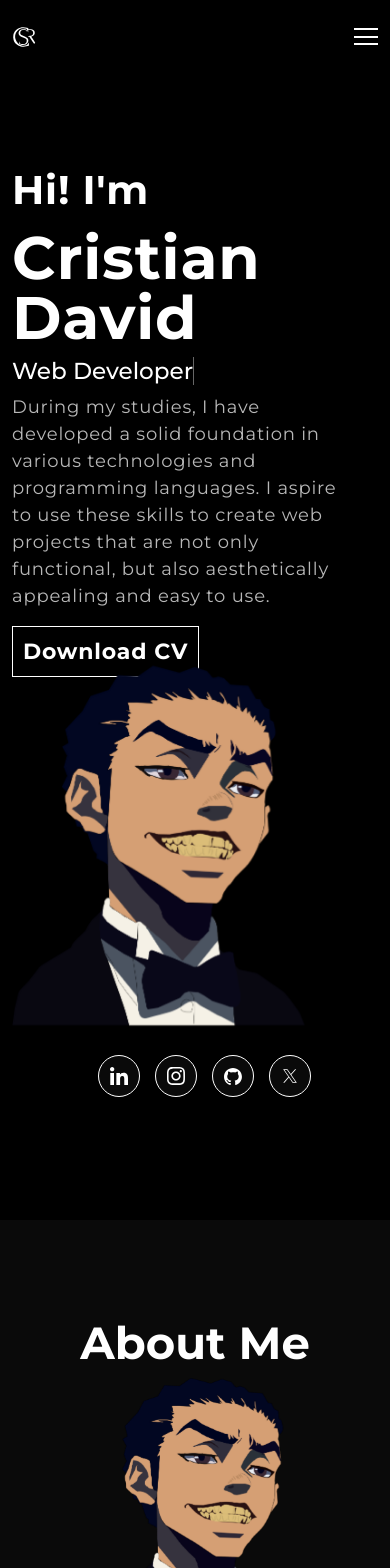
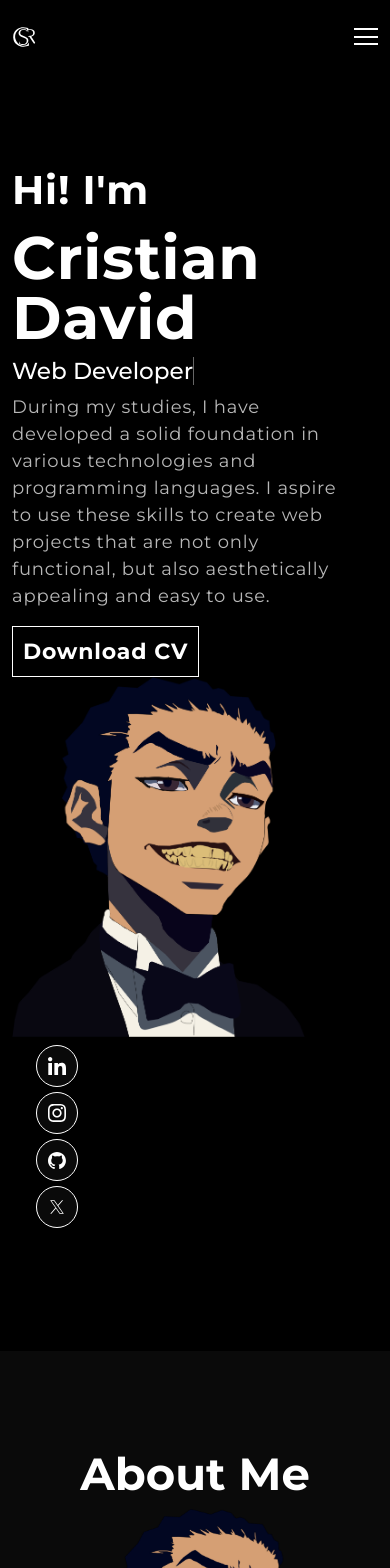
Before and after one commit to CristianDCM/portfolio-web, a React (Create React App) app: page / in a window 390 px wide. Shown: the top 1568 px of the page. Built offline with nearby package versions, Linux system fonts and the light colour scheme.

Commit message:
Actualizar estilos y texto en el componente Banner.js

```diff
--- a/src/App.css
+++ b/src/App.css
@@ -92,6 +92,7 @@ input:focus, textarea:focus, select:focus {
 	}
 }
 
+
 p.success {
 	color: green;
 }
@@ -116,7 +117,6 @@ nav.navbar .navbar-toggler {
   border: 0;
   padding: 0;
 }
-
 .navbar-brand img{
   width: 70%; /*Tamaño logo*/
 }
@@ -154,19 +154,12 @@ span.navbar-text {
 }
 
 @media (max-width: 768px) {
-  .social-icon { /* Responsive mobile icons */
-    display: flex;
-    justify-content: center;
-    margin-top: 10px;
-    width: 100%;
-  }
   .social-icon a {
     margin-left: 10px;
   }
   .navbar-brand img { /* Responsive mobile logo */
     width: 100%;
 }
-
 }
 .social-icon a {
     width: 42px;
@@ -321,7 +314,7 @@ nav.navbar .navbar-toggler[aria-expanded="true"] .navbar-toggler-icon {
 }
 
 .mov-img {
-  animation: updown 3s linear infinite;
+  /* animation: updown 3s linear infinite; */
   width: 80%;
 }
 @keyframes updown {
@@ -573,7 +566,6 @@ nav.navbar .navbar-toggler[aria-expanded="true"] .navbar-toggler-icon {
   width: 100%;
   background: rgba(255, 255, 255, 0.1);
   border: 1px solid rgba(255, 255, 255, 0.5);
-  /* border-radius: 6px; */
   color: #fff;
   margin: 0 0 8px 0;
   padding: 18px 26px;
@@ -630,7 +622,6 @@ nav.navbar .navbar-toggler[aria-expanded="true"] .navbar-toggler-icon {
 .contact form button:hover::before {
   width: 100%;
 }
-
 /************ Footer Css ************/
 .footer {
   background-color: var(--secondary-color);
@@ -638,69 +629,6 @@ nav.navbar .navbar-toggler[aria-expanded="true"] .navbar-toggler-icon {
   margin-bottom: -25px;
 }
 
-/* .newsletter-bx {
-  background: #FFFFFF;
-  border-radius: 55px;
-  color: #121212;
-  padding: 85px 125px;
-  margin-bottom: 80px;
-  margin-top: -122px;
-}
-.newsletter-bx h3 {
-  font-weight: 700;
-  letter-spacing: 0.5px;
-  line-height: 1.2em;
-}
-.new-email-bx {
-  background: #fff;
-  padding: 5px;
-  border-radius: 20px;
-  position: relative;
-  z-index: 0;
-  display: flex;
-  align-items: center;
-}
-.new-email-bx::before {
-  content: "";
-  background: linear-gradient(90.21deg, #AA367C -5.91%, #4A2FBD 111.58%);
-  border-radius: 20px;
-  position: absolute;
-  z-index: -1;
-  top: -1px;
-  left: -1px;
-  bottom: -1px;
-  right: -1px;
-}
-.new-email-bx::after {
-  content: "";
-  background: #fff;
-  border-radius: 20px;
-  position: absolute;
-  z-index: -1;
-  top: 0;
-  left: 0;
-  bottom: 0;
-  right: 0;
-}
-.new-email-bx input {
-  width: 100%;
-  color: #121212;
-  font-weight: 500;
-  background: transparent;
-  border: 0;
-  padding: 0 15px;
-}
-.new-email-bx button {
-  background: linear-gradient(90.21deg, #AA367C -5.91%, #4A2FBD 111.58%);
-  padding: 20px 65px;
-  color: #fff;
-  font-weight: 500;
-  letter-spacing: 0.5px;
-  border-radius: 18px;
-} */
-/* .footer img {
-  width: 26%;
-} */
 .footer p {
   font-weight: 400;
   text-align: center;
```
